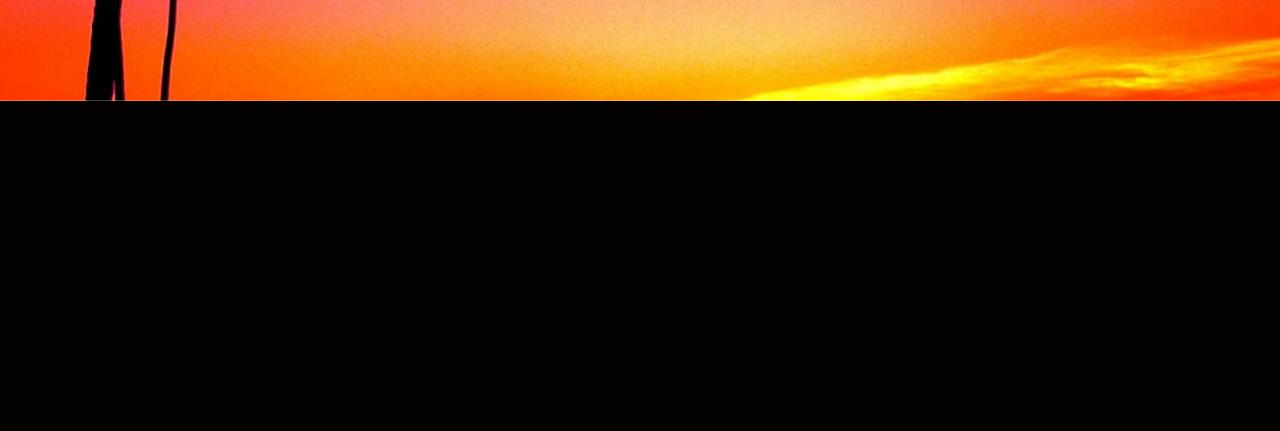
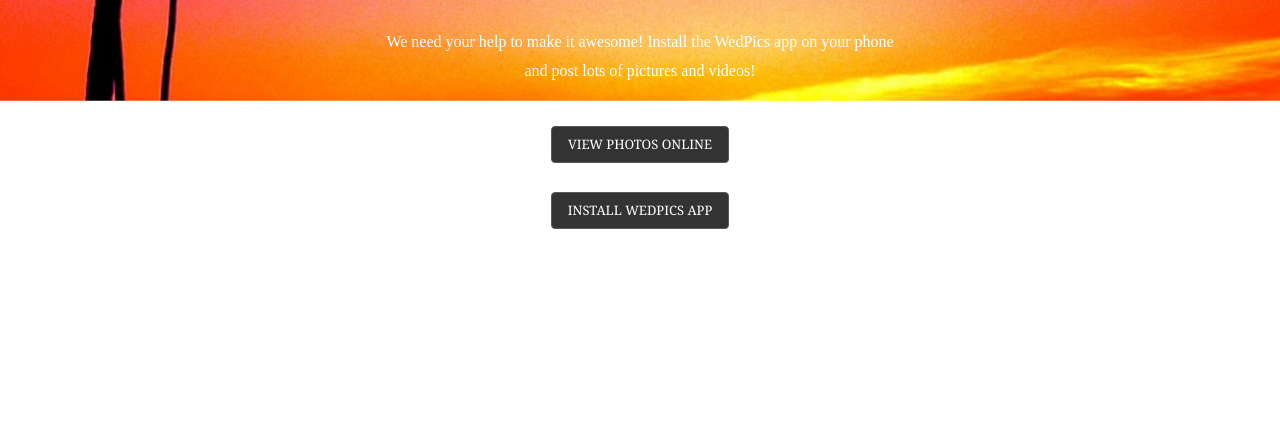
Before and after one commit to cooltoast/priya-and-vishal, a Flask app: page /photos in a window 1280 px wide. Shown: the part 699-1130 px from the top of the page. Before the commit the page ends 800 px from the top, so only its background shows below. Run offline with Flask 2, Linux system fonts and the light colour scheme; some libraries are stand-ins or nearby versions; some web fonts are replaced.

Commit message:
add photos page

```diff
--- a/priyavishal/static/layouts/layout1/app.css
+++ b/priyavishal/static/layouts/layout1/app.css
@@ -3422,3 +3422,30 @@ img.photo-image {
         float: none
     }
 }
+
+/* XXX */
+.photo-view {
+	text-align: center;
+	font-family: serif;
+	font-size: 16px !important;
+}
+
+.photo-post {
+	font-family: serif;
+	line-height: 1.2em
+}
+
+.photo-steps {
+
+}
+
+.photo-steps li {
+	margin-bottom: 10px;
+	list-style: circle;
+}
+
+.btn {
+  background: rgba(0, 0, 0, 0.8);
+  color: white;
+    display: block !important
+}
--- a/priyavishal/templates/photos.html
+++ b/priyavishal/templates/photos.html
@@ -16,14 +16,35 @@
                 <div class="location-section-items">
                     <div class="location-item">
                         <br>
-                        <div class="location-address">
-                        Stay tuned for updates!
-                        </div>
+						<center>
+							Our wedding photo album is on
+							<br><img src="https://wedpics.com/m/img/wedding/logo.png" /><br>
+							<br>We need your help to make it awesome! Install the WedPics app on your phone and post lots of pictures and videos!
+
+                    		<div class="location-separator"></div>
+
+                        	<div class="photos">
+								<button class="btn" id="view-photos">View photos online</button>
+								<br>
+
+								<button class="btn" id="install-app">Install WedPics app</button>
+								<br>
+						        Our wedding ID is <span style="font-family: monospace">aminsquared</span>
+							</div>
+						</center>
                     </div>
-                    <div class="location-separator"></div>
                 </div>
             </div>
         </div>
     </div>
   </div>
+  <script type="text/javascript">
+	$("#view-photos").click(function() {
+		window.location = "http://wedpics.com/wedding/GIYDIMJUGY4Q";
+    });
+
+    $("#install-app").click(function() {
+		window.location = "https://goo.gl/OKXwJg";
+    });
+  </script>
 {% endblock %}
```
